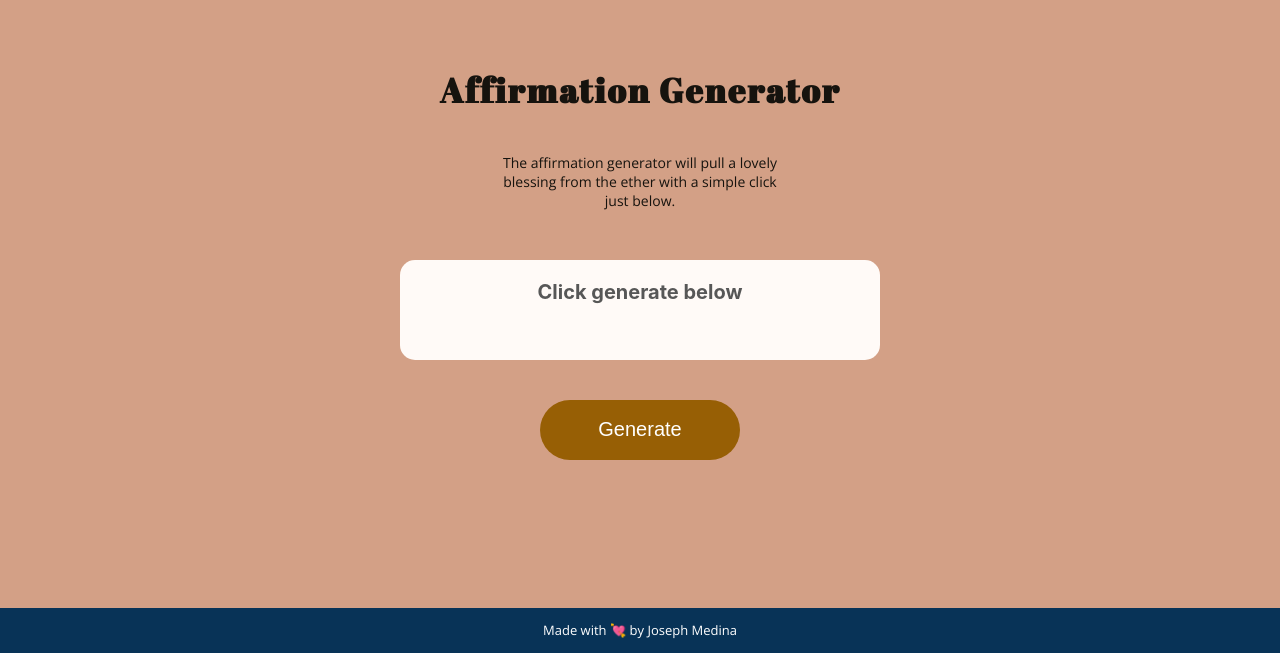
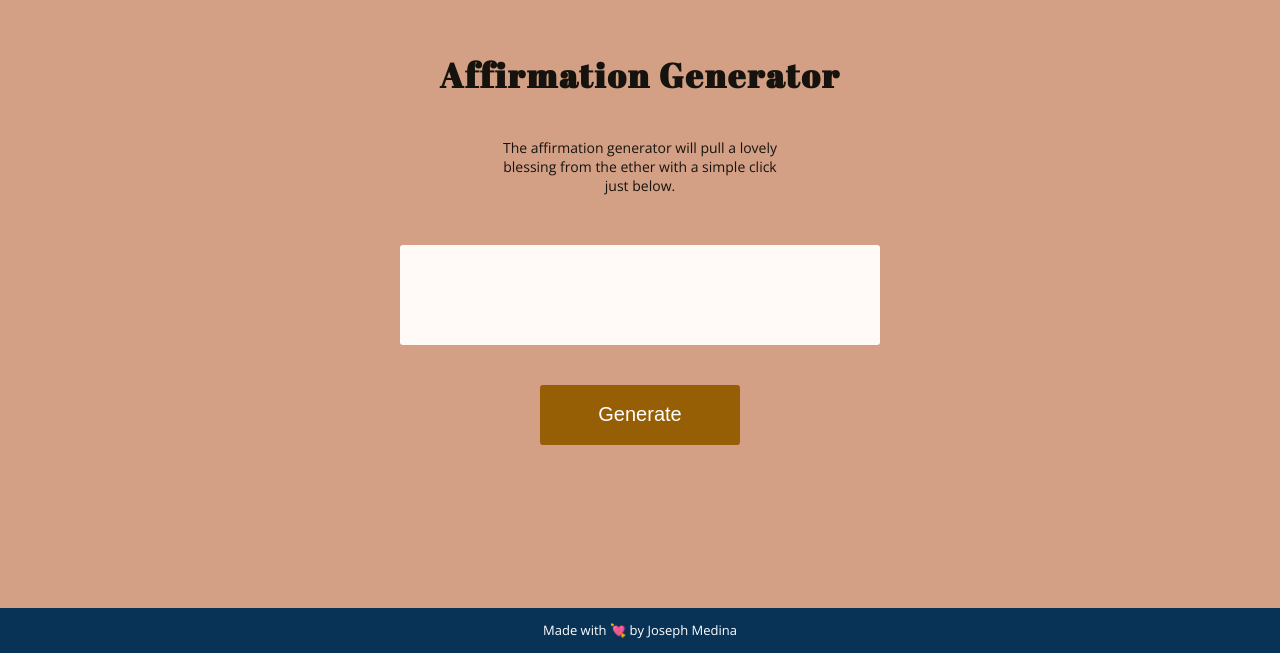
Before and after one commit to jos3ph-m/Affirmation-Generator, a React app: page / in a window 1280 px wide. Shown: the part 147-800 px from the top of the page. Built offline with nearby package versions, Linux system fonts and the light colour scheme.

Commit message:
Finalizing margins and spacing

```diff
--- a/src/Components/Affirmations/Affirmations.js
+++ b/src/Components/Affirmations/Affirmations.js
@@ -4,7 +4,7 @@ import styles from "./Affirmations.module.css";
 
 class Affirmations extends Component {
   state = {
-    message: "Click generate below",
+    message: "",
   };
 
   shuffle = () => {
--- a/src/Components/Affirmations/Affirmations.module.css
+++ b/src/Components/Affirmations/Affirmations.module.css
@@ -2,7 +2,7 @@
   width: 200px;
   height: 60px;
   border: none;
-  border-radius: 50px;
+  border-radius: 3px;
   font-size: 20px;
   color: white;
   background-color: #975f05;
@@ -27,7 +27,7 @@
   height: 70px;
   background-color: #fffaf7;
   color: rgb(87, 87, 87);
-  border-radius: 15px;
+  border-radius: 3px;
   margin: 20px auto;
   max-width: 300px;
 }
--- a/src/Components/Headline/Headline.module.css
+++ b/src/Components/Headline/Headline.module.css
@@ -1,6 +1,6 @@
 .headline {
-  margin: 0px auto 20px auto;
-  padding: 20px;
+  margin: -10px auto 20px auto;
+  padding: 0px 0px 20px 0px;
   font-family: "Abril Fatface", cursive;
   font-size: 30px;
   letter-spacing: 2px;
```
